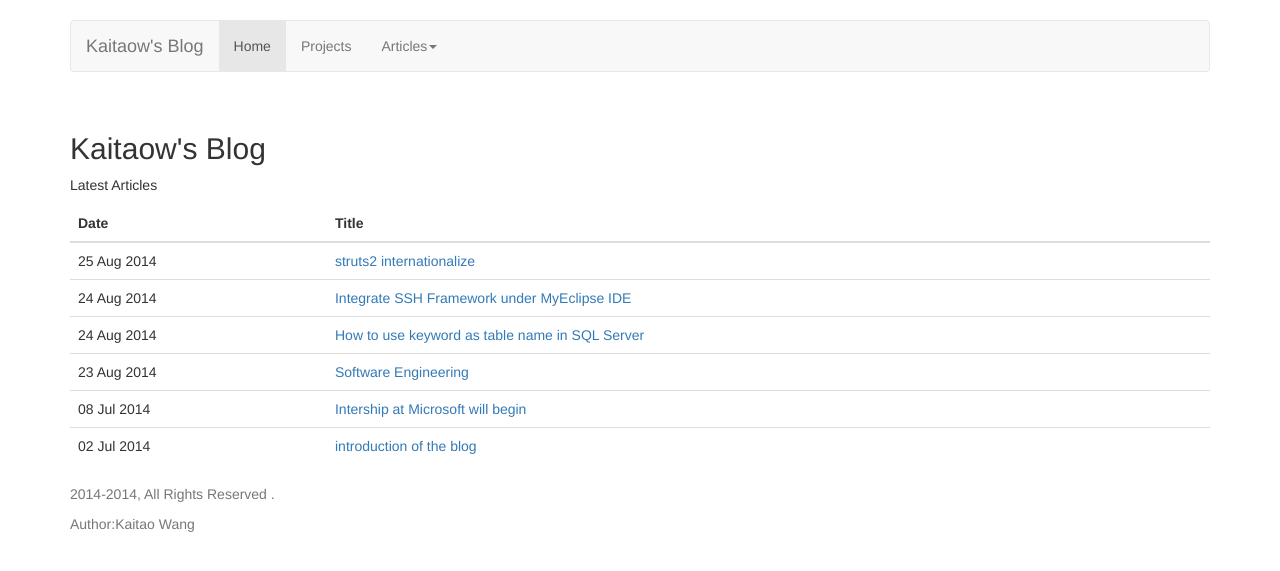
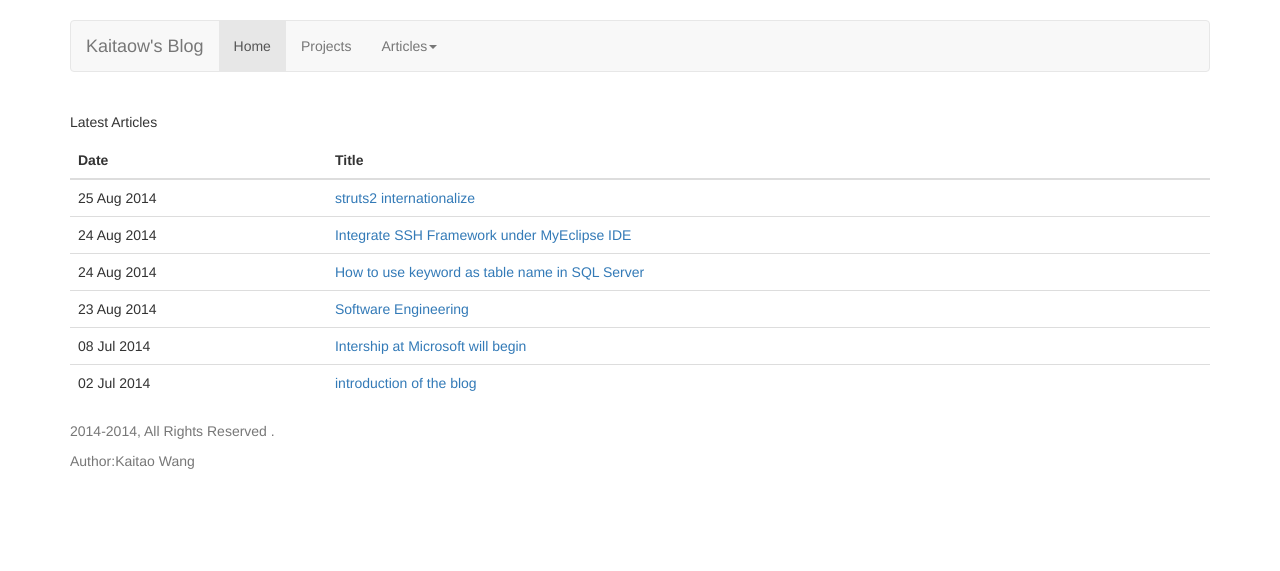
Before and after one commit to kaitaow/blog, a Jekyll site: the page built from index.html, in a window 1280 px wide. Shown: the top 571 px of the page. Built offline with Jekyll 4.4.1, drawn with Linux system fonts in a browser that asks for light colours; nearby versions of some CDN libraries; comment, search, counter and statistics services are not loaded.

Commit message:
homepage
modify homepage remove comment

```diff
--- a/_layouts/default.html
+++ b/_layouts/default.html
@@ -1,12 +1,57 @@
 <!DOCTYPE html>
 <html>
 	<head>
-　　<meta http-equiv="content-type" content="text/html; charset=utf-8" />
-　　<title>{{ page.title }}</title>
+	<meta charset=utf-8>
+	<meta name="viewport" content="width=device-width, initial-scale=1.0">
+    <!-- Bootstrap -->
+    <link rel="stylesheet" href="http://cdn.bootcss.com/twitter-bootstrap/3.0.3/css/bootstrap.min.css">
+
+    <!-- HTML5 Shim and Respond.js IE8 support of HTML5 elements and media queries -->
+    <!-- WARNING: Respond.js doesn't work if you view the page via file:// -->
+    <!--[if lt IE 9]>
+        <script src="http://cdn.bootcss.com/html5shiv/3.7.0/html5shiv.min.js"></script>
+        <script src="http://cdn.bootcss.com/respond.js/1.3.0/respond.min.js"></script>
+    <![endif]-->
 　　</head>
 　　<body>
-
+        <div class="container">
+		<!-- Static navbar -->
+		<div class="navbar navbar-default" role="navigation">
+		<div class="navbar-header">
+		  <button type="button" class="navbar-toggle" data-toggle="collapse" data-target=".navbar-collapse">
+			<span class="sr-only">Toggle navigation</span>
+			<span class="icon-bar"></span>
+			<span class="icon-bar"></span>
+			<span class="icon-bar"></span>
+		  </button>
+		  <a class="navbar-brand" href="#">Kaitaow's Blog</a>
+		</div>
+		<div class="navbar-collapse collapse">
+		  <ul class="nav navbar-nav">
+			<li class="active"><a href="#">Home</a></li>
+			<li><a href="#">Projects</a></li>
+			<li class="dropdown">
+			  <a href="#" class="dropdown-toggle" data-toggle="dropdown">Articles<b class="caret"></b></a>
+			  <ul class="dropdown-menu">
+				<li><a href="#">Development</a></li>
+				<li><a href="#">Algorithm</a></li>
+				<li><a href="#">Other</a></li>
+			  </ul>
+			</li>
+		  </ul>
+		</div><!--/.nav-collapse -->
+		</div>
 　　　　{{ content }}
-
+        </div>
+		<div id="footer">
+		  <div class="container">
+			<p class="text-muted">2014-2014, All Rights Reserved .</p>
+			<p class="text-muted">Author:Kaitao Wang</p>
+		  </div>
+		</div>
+		<!-- jQuery (necessary for Bootstrap's JavaScript plugins) -->
+	    <script src="http://cdn.bootcss.com/jquery/1.10.2/jquery.min.js"></script>
+	    <!-- Include all compiled plugins (below), or include individual files as needed -->
+	    <script src="http://cdn.bootcss.com/twitter-bootstrap/3.0.3/js/bootstrap.min.js"></script>
 　　</body>
 </html>
--- a/index.html
+++ b/index.html
@@ -1,8 +1,7 @@
 ---
-layout: template
+layout: default
 title: Kaitaow's Blog
 ---
-<h2>{{ page.title }}</h2>
 <p>Latest Articles</p>
 <!--<ul>
 {% for post in site.posts %}
```
